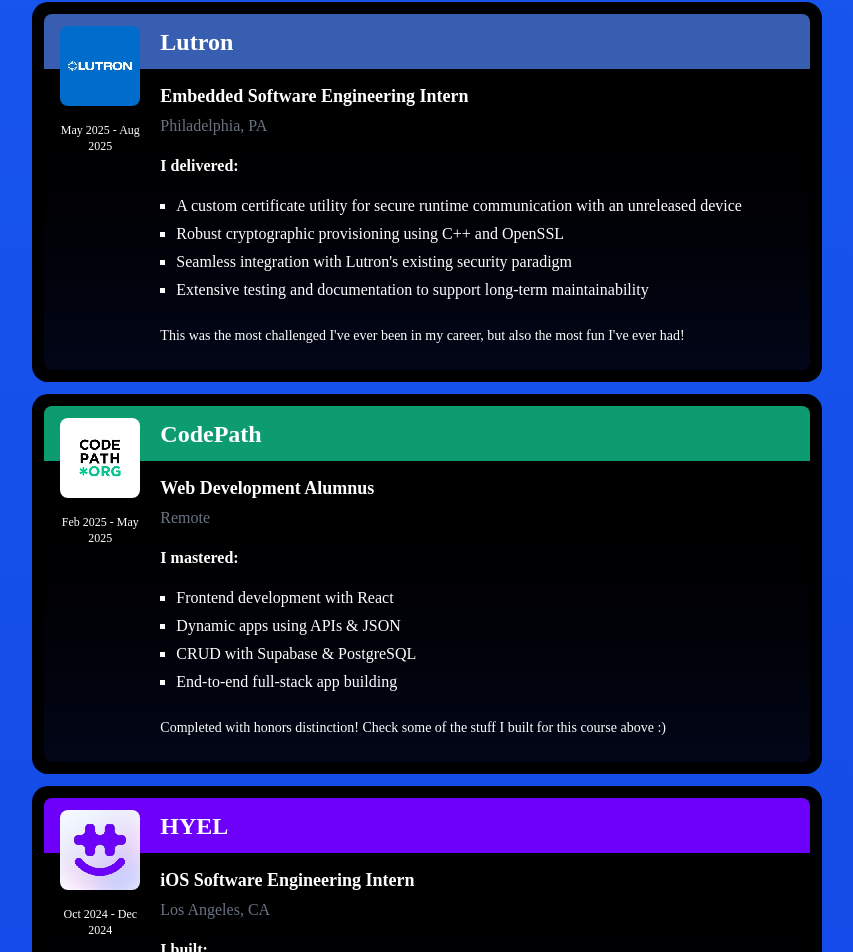
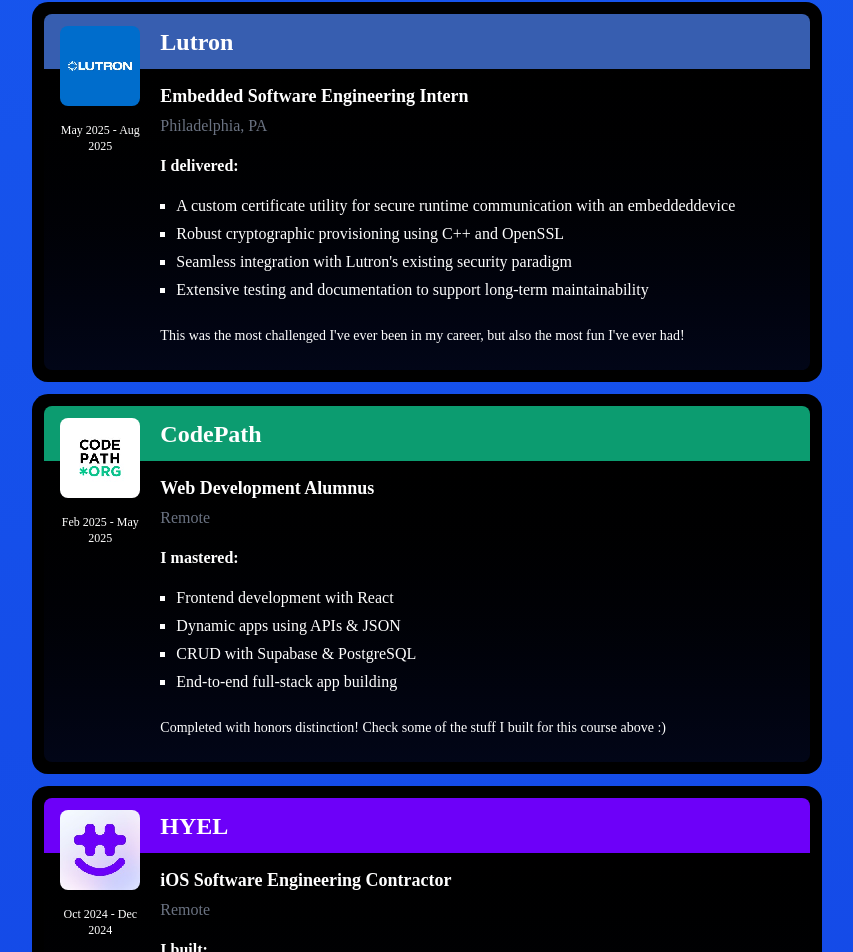
Before and after one commit to rnieblesealo/portfolio-new, a React (Vite) app: page / in a window 1280 px wide. Shown: the part 4675-5627 px from the top of the page, without its empty margins (213-1066 px from the left). Built offline with nearby package versions, Linux system fonts and the light colour scheme; no server answers; a web font is replaced by a local one; what tailwindcss-animated would draw is missing.

Commit message:
chore(r): update

```diff
--- a/data/experiences.ts
+++ b/data/experiences.ts
@@ -21,7 +21,7 @@
     role: "Embedded Software Engineering Intern",
     bulletsTitle: "I delivered:",
     bullets: [
-      "A custom certificate utility for secure runtime communication with an unreleased device",
+      "A custom certificate utility for secure runtime communication with an embeddeddevice",
       "Robust cryptographic provisioning using C++ and OpenSSL",
       "Seamless integration with Lutron's existing security paradigm",
       "Extensive testing and documentation to support long-term maintainability"
@@ -35,9 +35,9 @@
   },
   {
     id: "hyel-ios",
-    location: "Los Angeles, CA",
+    location: "Remote",
     employer: "HYEL",
-    role: "iOS Software Engineering Intern",
+    role: "iOS Software Engineering Contractor",
     bulletsTitle: "I built:",
     bullets: [
       "An original iOS game for a digital arcade using Swift and Xcode",
```
